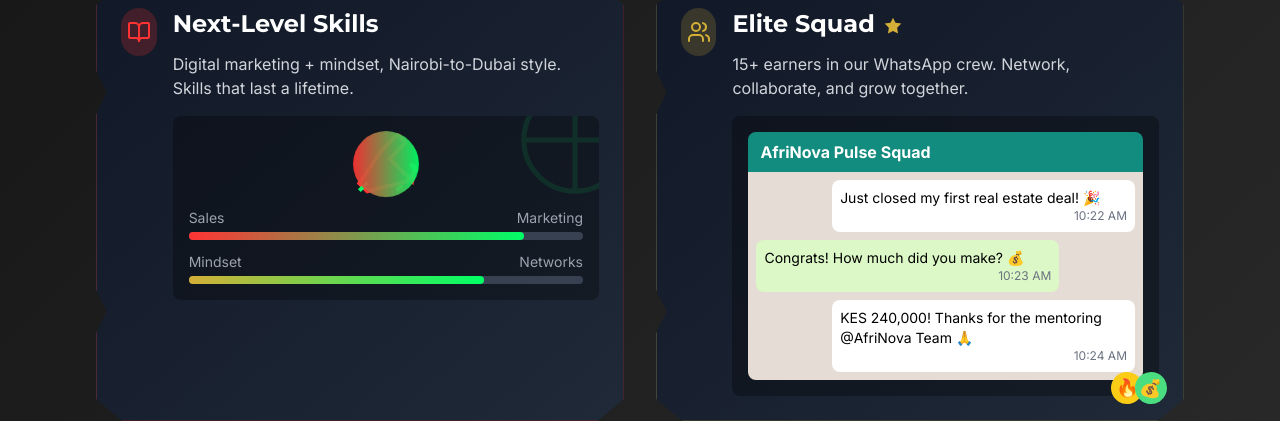
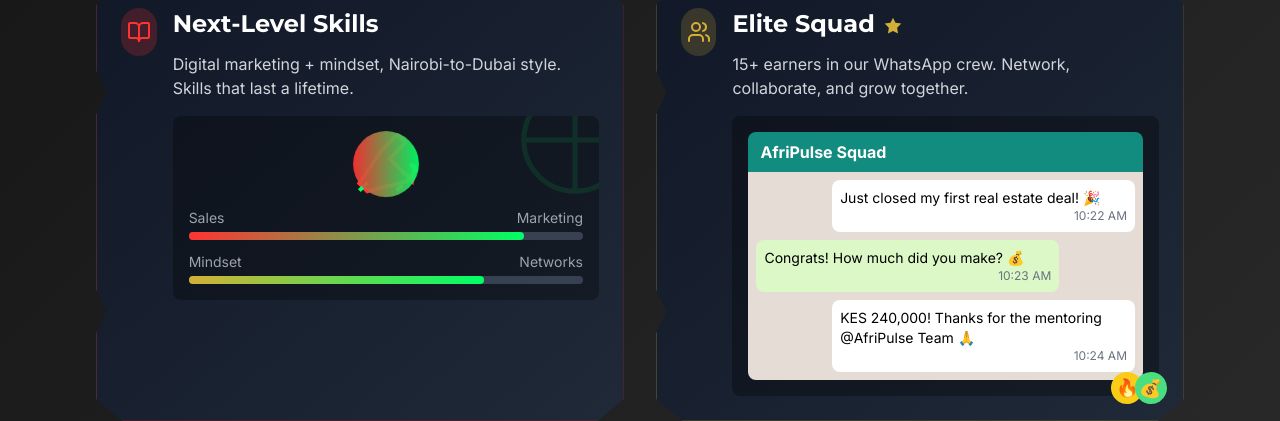
Before and after one commit to Bmariten/afripulse, a React (Vite) app: page / in a window 1280 px wide. Shown: the part 3205-3626 px from the top of the page. Built offline with nearby package versions, Linux system fonts and the light colour scheme.

Commit message:
Refactor: Update Benefits section
Update the Benefits section to include new content and styling.

```diff
--- a/src/components/Benefits.tsx
+++ b/src/components/Benefits.tsx
@@ -1,4 +1,3 @@
-
 import React, { useEffect, useRef } from 'react';
 import AnimatedScribble from './ui/AnimatedScribble';
 import { CheckIcon, Users, BookOpen, RocketIcon } from 'lucide-react';
@@ -208,7 +207,7 @@ const Benefits = () => {
                 <div className="p-4 bg-black/30 rounded-lg relative">
                   {/* WhatsApp chat mockup */}
                   <div className="bg-[#128C7E] h-10 rounded-t-lg flex items-center px-3">
-                    <div className="text-white font-bold">AfriNova Pulse Squad</div>
+                    <div className="text-white font-bold">AfriPulse Squad</div>
                   </div>
 
                   <div className="bg-[#E5DDD5] p-2 rounded-b-lg">
@@ -224,7 +223,7 @@ const Benefits = () => {
                     </div>
 
                     <div className="bg-white p-2 rounded-lg ml-auto max-w-[80%]">
-                      <div className="text-black text-sm">KES 240,000! Thanks for the mentoring @AfriNova Team 🙏</div>
+                      <div className="text-black text-sm">KES 240,000! Thanks for the mentoring @AfriPulse Team 🙏</div>
                       <div className="text-right text-xs text-gray-500">10:24 AM</div>
                     </div>
                   </div>
```
